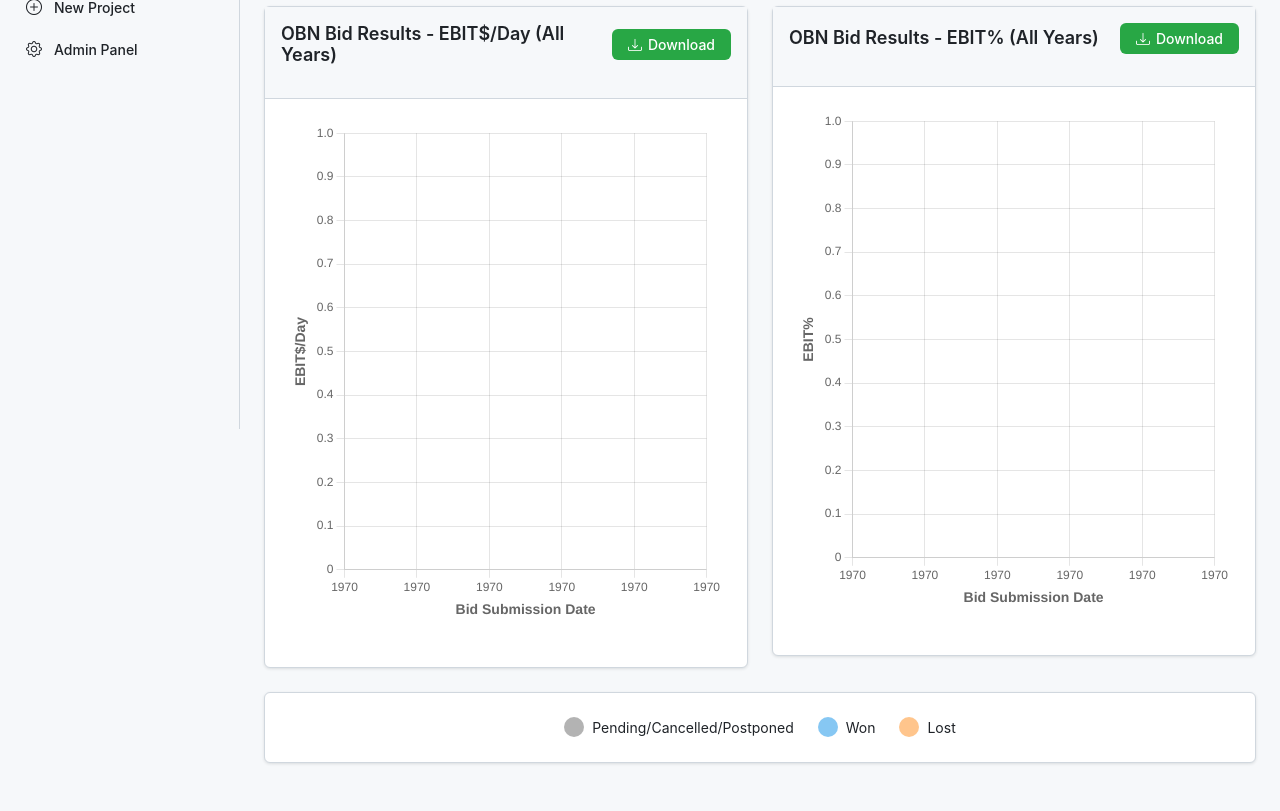
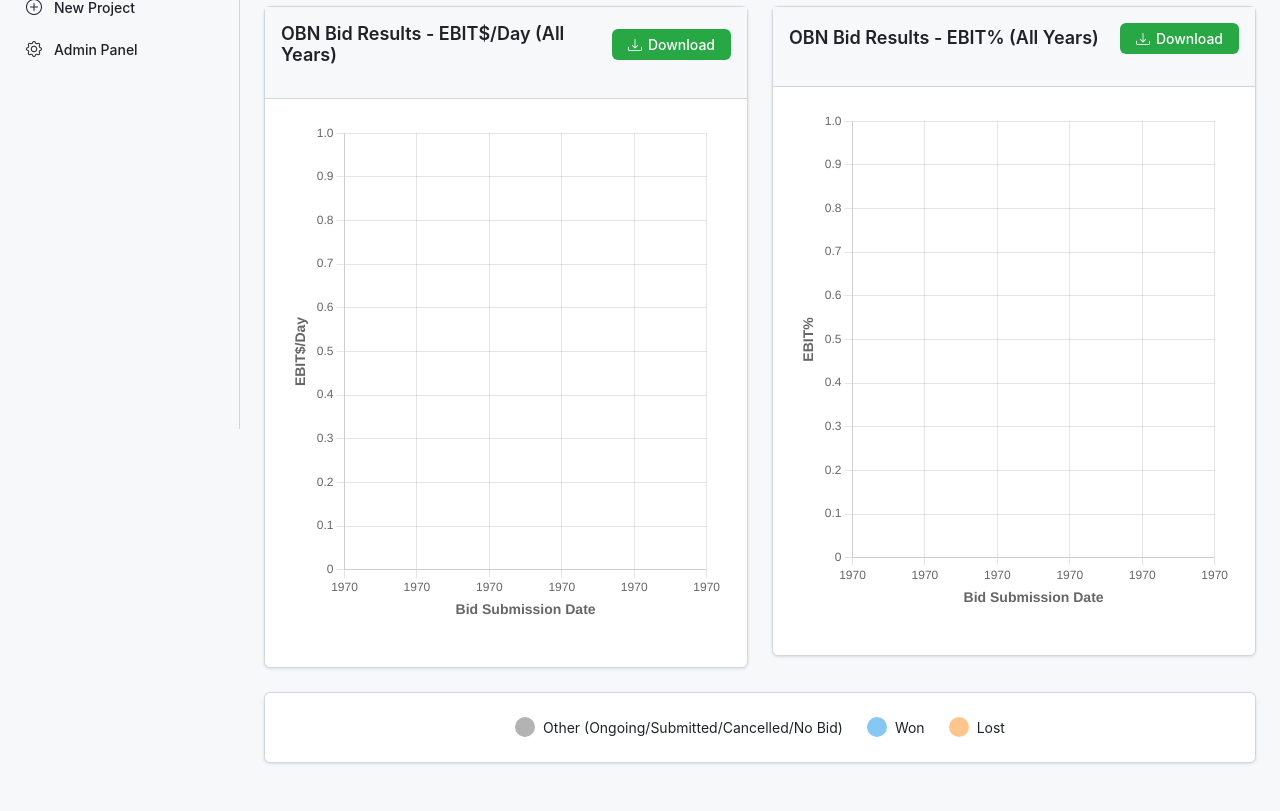
Before and after one commit to colina83/Business-Intelligence-Dashboard, a Django app: page /market/pricing-graphs/ in a window 1280 px wide. Shown: the part 371-1182 px from the top of the page. Run offline with Django 5.2, Linux system fonts and the light colour scheme; the visitor is signed in with stand-in values (Sample User, id 1); data that the repository does not hold is empty.

Commit message:
Address code review feedback: fix status mapping consistency and improve clarity
Co-authored-by: colina83 <13612603+colina83@users.noreply.github.com>

```diff
--- a/market_analysis/views.py
+++ b/market_analysis/views.py
@@ -871,7 +871,7 @@ def pricing_graphs(request):
     - Year range filters (Start Year, End Year)
     - Download functionality
     """
-    from django.http import JsonResponse
+    from django.http import JsonResponse  # Used only in this view for JSON response
 
     # Check if this is a JSON request for chart data
     if request.GET.get('format') == 'json':
@@ -911,19 +911,17 @@ def pricing_graphs(request):
                 financial = p.financials
 
                 # Determine bubble color based on status
-                if p.status in ['Cancelled', 'No Bid']:
-                    color = 'rgba(128, 128, 128, 0.6)'  # Gray
-                    status_label = 'Pending/Cancelled'
-                elif p.status == 'Won':
+                # Won bids are blue, Lost bids are orange, all others (Ongoing, Submitted, Cancelled, No Bid) are gray
+                if p.status == 'Won':
                     color = 'rgba(54, 162, 235, 0.6)'  # Blue
                     status_label = 'Won'
                 elif p.status == 'Lost':
                     color = 'rgba(255, 159, 64, 0.6)'  # Orange
                     status_label = 'Lost'
                 else:
-                    # Ongoing, Submitted - treat as pending
+                    # Ongoing, Submitted, Cancelled, No Bid - all treated as pending/other
                     color = 'rgba(128, 128, 128, 0.6)'  # Gray
-                    status_label = 'Pending'
+                    status_label = 'Other'
 
                 # EBIT$/Day data point
                 if financial.ebit_day is not None:
--- a/templates/market_analysis/pricing_graphs.html
+++ b/templates/market_analysis/pricing_graphs.html
@@ -243,7 +243,7 @@
         <div class="d-flex justify-content-center gap-4">
             <div class="d-flex align-items-center gap-2">
                 <div style="width: 20px; height: 20px; background-color: rgba(128, 128, 128, 0.6); border-radius: 50%;"></div>
-                <span>Pending/Cancelled/Postponed</span>
+                <span>Other (Ongoing/Submitted/Cancelled/No Bid)</span>
             </div>
             <div class="d-flex align-items-center gap-2">
                 <div style="width: 20px; height: 20px; background-color: rgba(54, 162, 235, 0.6); border-radius: 50%;"></div>
@@ -332,15 +332,15 @@
         // Group data by status for different datasets
         const wonData = processedData.filter(d => d.status === 'Won');
         const lostData = processedData.filter(d => d.status === 'Lost');
-        const pendingData = processedData.filter(d => d.status === 'Pending/Cancelled' || d.status === 'Pending');
+        const otherData = processedData.filter(d => d.status === 'Other');
 
         const chartConfig = {
             type: 'bubble',
             data: {
                 datasets: [
                     {
-                        label: 'Pending/Cancelled',
-                        data: pendingData,
+                        label: 'Other',
+                        data: otherData,
                         backgroundColor: 'rgba(128, 128, 128, 0.6)',
                         borderColor: 'rgba(128, 128, 128, 0.8)',
                         borderWidth: 1
```
